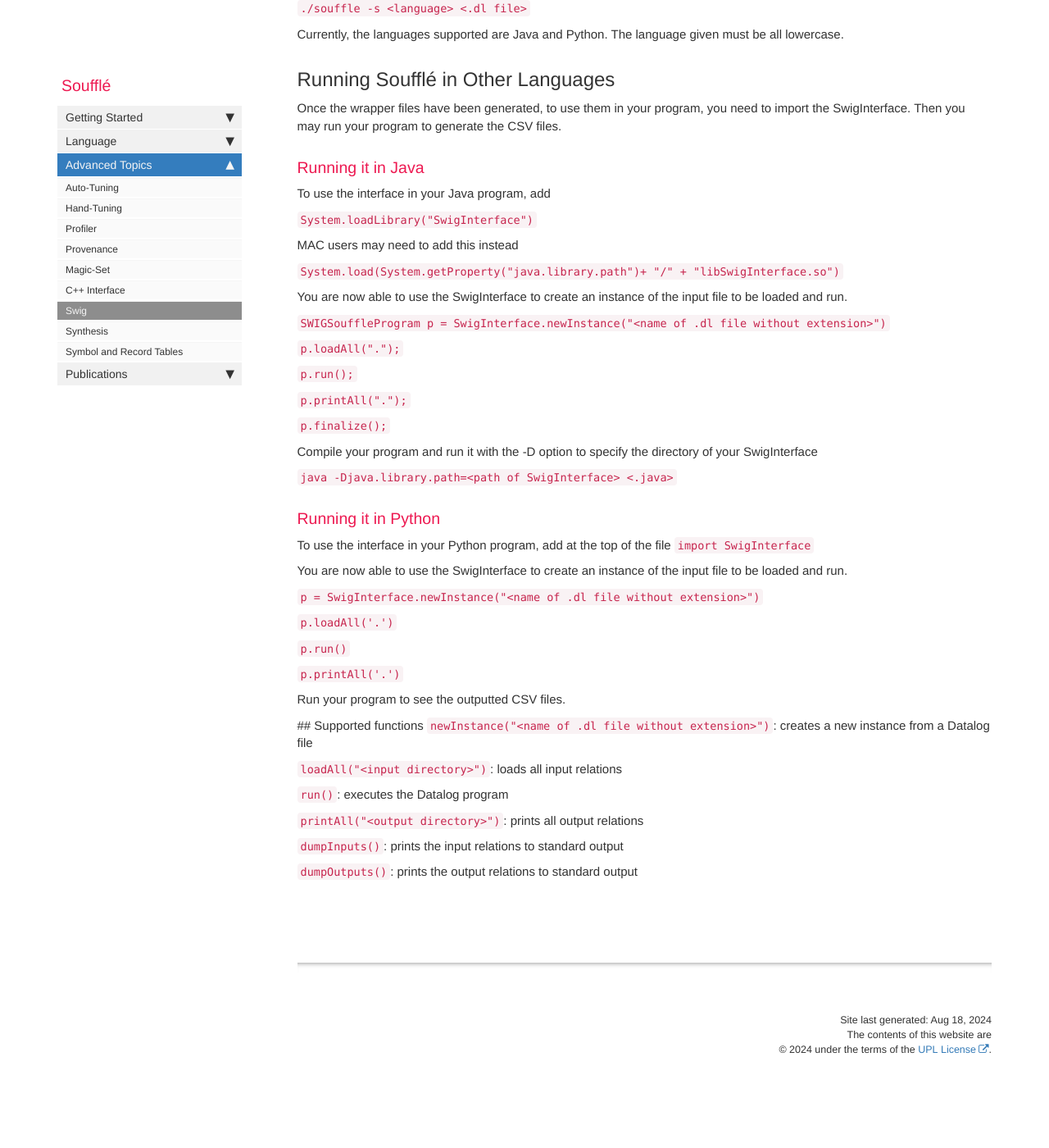
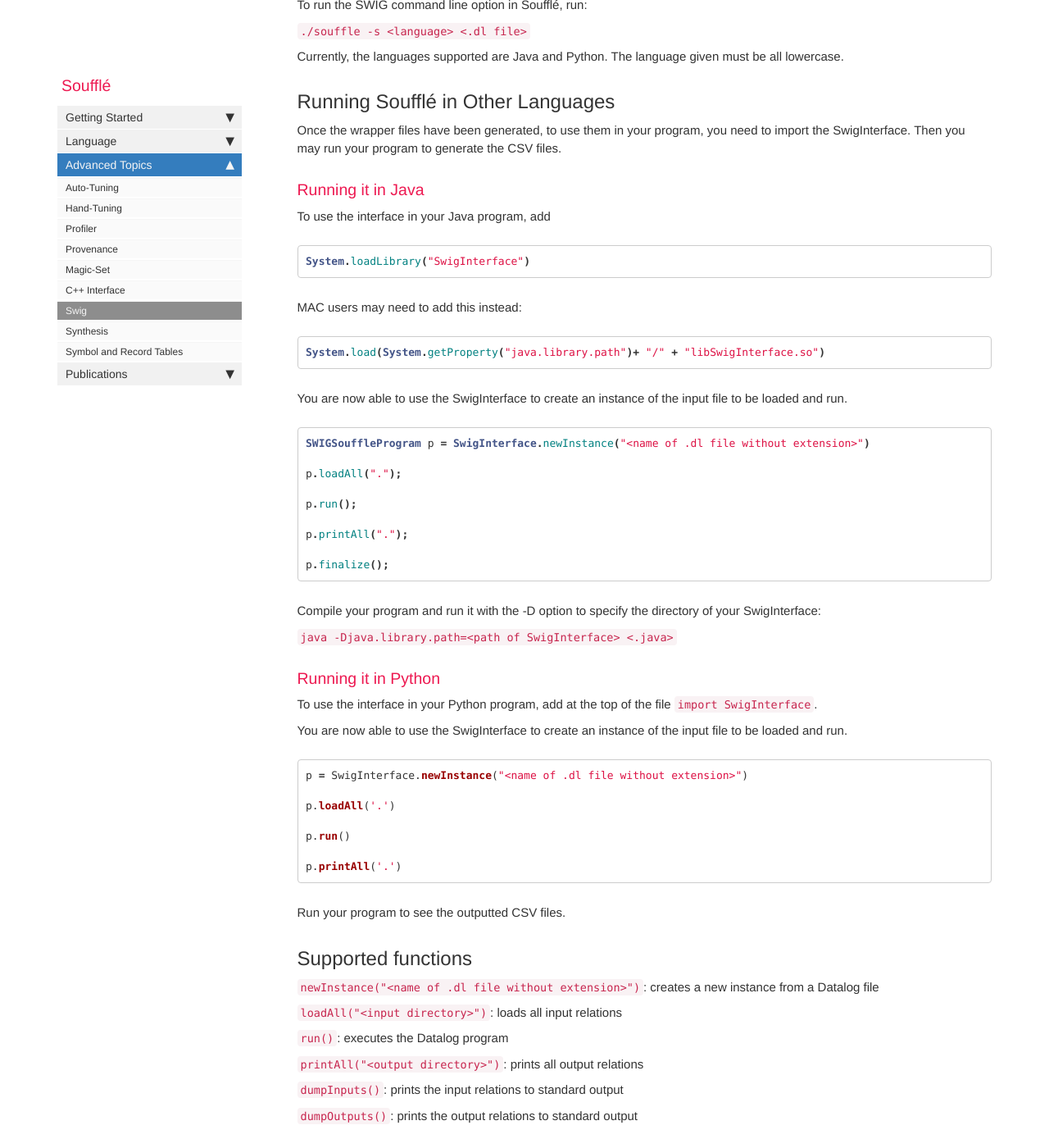
Before and after one commit to souffle-lang/souffle-lang.github.io, a Jekyll site: the page built from pages/docs/swig.md, in a window 1280 px wide and 1400 px high, scrolled down 684 px. Shown: the whole window at 82% size. Built offline with Jekyll 4.4.1, drawn with Linux system fonts in a browser that asks for light colours; comment, search, counter and statistics services are not loaded; before the commit the page ends 2034 px from its top, so only the background shows below that; part of the change alters nothing that is shown.

Commit message:
docs: Add Java & Python codeblock to Swig Markdown

````diff
--- a/pages/docs/swig.md
+++ b/pages/docs/swig.md
@@ -6,6 +6,7 @@ folder: docs
 ---
 
 # Using SWIG
+
 [SWIG](http://swig.org/) is a software development tool that connects programs written in C and C++ with a variety of high-level programming languages. Soufflé uses SWIG as a programming interface such that other languages can interface it. This enables a program written in other languages to read in the Datalog input file through the wrapper files and output the corresponding CSV files. These wrapper files are generated through first generating the C++ file for the Datalog file and then compiling it using SWIG. Swig Interface currently supports **Java**  and **Python**.
 
 To use the SWIG feature, it must be enabled through configuring Soufflé with the following:
@@ -26,45 +27,55 @@ Once the wrapper files have been generated, to use them in your program, you nee
 ### Running it in Java
 To use the interface in your Java program, add
 
-```System.loadLibrary("SwigInterface")```
+```java
+System.loadLibrary("SwigInterface")
+```
 
-MAC users may need to add this instead
+MAC users may need to add this instead:
 
-`System.load(System.getProperty("java.library.path")+ "/" + "libSwigInterface.so")`
+```java
+System.load(System.getProperty("java.library.path")+ "/" + "libSwigInterface.so")
+```
 
 You are now able to use the SwigInterface to create an instance of the input file to be loaded and run.
 
-`SWIGSouffleProgram p = SwigInterface.newInstance("<name of .dl file without extension>")`
+```java
+SWIGSouffleProgram p = SwigInterface.newInstance("<name of .dl file without extension>")
 
-`p.loadAll(".");`
+p.loadAll(".");
 
-`p.run(); `
+p.run();
 
-`p.printAll(".");`
+p.printAll(".");
 
-`p.finalize();   `
+p.finalize();
+```
 
-Compile your program and run it with the -D option to specify the directory of your SwigInterface
+Compile your program and run it with the -D option to specify the directory of your SwigInterface:
 
 `java -Djava.library.path=<path of SwigInterface> <.java>`
 
 ### Running it in Python
+
 To use the interface in your Python program, add at the top of the file
-`import SwigInterface`
+`import SwigInterface`.
 
 You are now able to use the SwigInterface to create an instance of the input file to be loaded and run.
 
-`p = SwigInterface.newInstance("<name of .dl file without extension>")`
+```python
+p = SwigInterface.newInstance("<name of .dl file without extension>")
 
-`p.loadAll('.')`
+p.loadAll('.')
 
-`p.run()`
+p.run()
 
-`p.printAll('.')`
+p.printAll('.')
+```
 
 Run your program to see the outputted CSV files.
 
- ## Supported functions
+## Supported functions
+
 `newInstance("<name of .dl file without extension>")`: creates a new instance from a Datalog file
 
 `loadAll("<input directory>")`: loads all input relations
````
